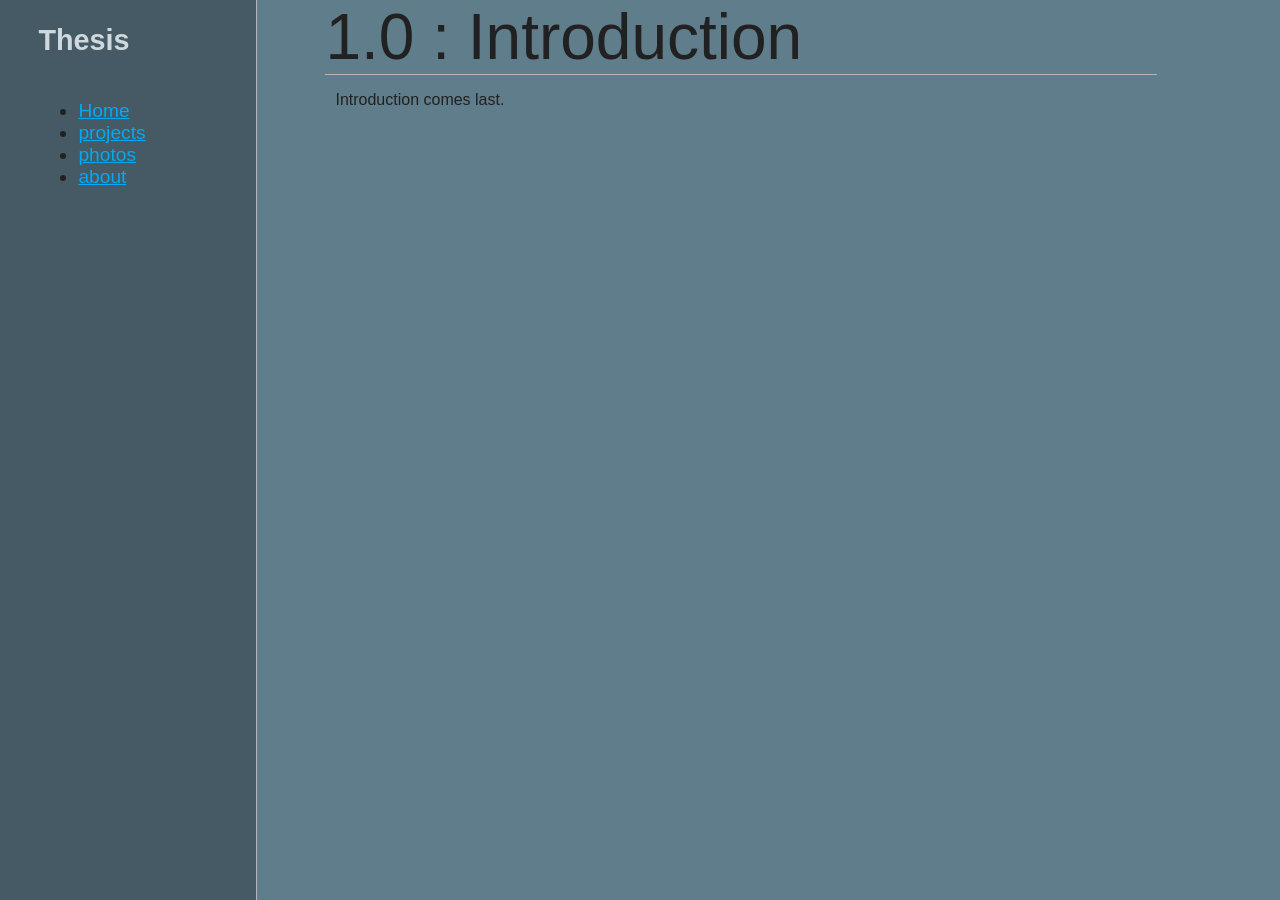
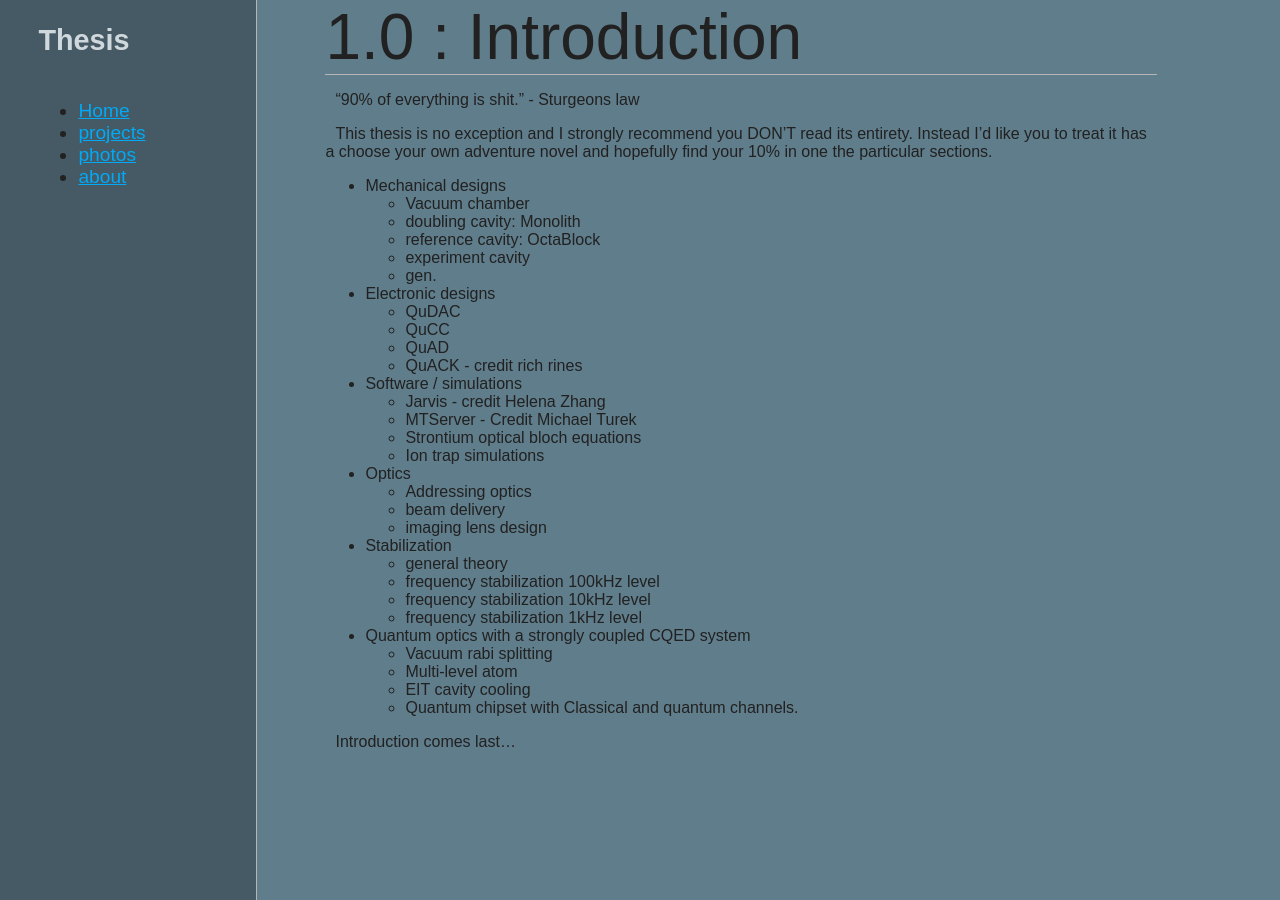
Before and after one commit to m-gutierrez/m-gutierrez.github.io, a Jekyll site: the page built from _posts/thesis/2016-01-23-1.0-:-Introduction.md, in a window 1280 px wide. Built offline with Jekyll 4.4.1, drawn with Linux system fonts in a browser that asks for light colours.

```diff
--- a/_posts/thesis/2016-01-23-1.0-:-Introduction.md
+++ b/_posts/thesis/2016-01-23-1.0-:-Introduction.md
@@ -5,6 +5,45 @@
 category: thesis
 ---
 
-<p>
-Introduction comes last.
-</p>
+"90% of everything is shit." - Sturgeons law
+
+This thesis is no exception and I strongly recommend you DON'T read its entirety. Instead I'd like you to treat it has a choose your own adventure novel and hopefully find your 10% in one the particular sections.
+
++ Mechanical designs
+	+ Vacuum chamber
+	+ doubling cavity: Monolith
+	+ reference cavity: OctaBlock
+	+ experiment cavity
+	+ gen.
+
++ Electronic designs
+	+ QuDAC
+	+ QuCC
+	+ QuAD
+	+ QuACK - credit rich rines
+
++ Software / simulations
+	+ Jarvis - credit Helena Zhang
+	+ MTServer - Credit Michael Turek
+	+ Strontium optical bloch equations
+	+ Ion trap simulations
+
++ Optics
+	+ Addressing optics
+	+ beam delivery
+	+ imaging lens design
+
++ Stabilization
+	+ general theory
+	+ frequency stabilization 100kHz level
+	+ frequency stabilization 10kHz level
+	+ frequency stabilization 1kHz level
+
++ Quantum optics with a strongly coupled CQED system
+	+ Vacuum rabi splitting
+	+ Multi-level atom
+	+ EIT cavity cooling
+	+ Quantum chipset with Classical and quantum channels.
+
+
+Introduction comes last...
--- a/css/syntax.css
+++ b/css/syntax.css
@@ -1,4 +1,4 @@
-.highlight  { background: #607D8B; }
+.highlight  { background: #CFD8DC; }
 .highlight .c { color: #999988; font-style: italic } /* Comment */
 .highlight .err { color: #a61717; background-color: #e3d2d2 } /* Error */
 .highlight .k { font-weight: bold } /* Keyword */
```
Also changed, not shown: _posts/2016-04-30-Colors.md (added, +87 -0 lines), 5 other files.
